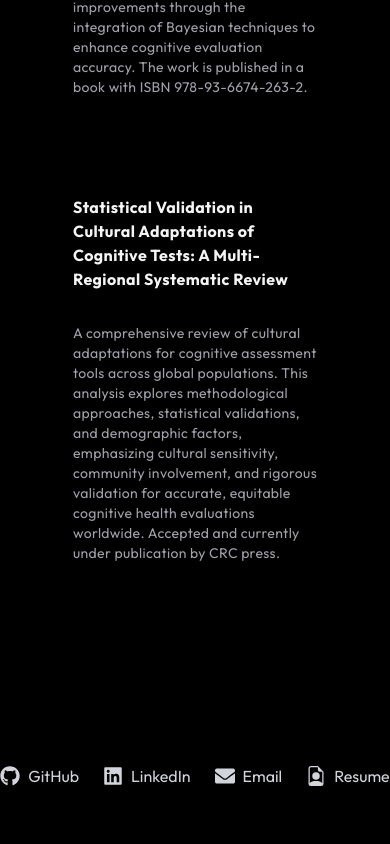
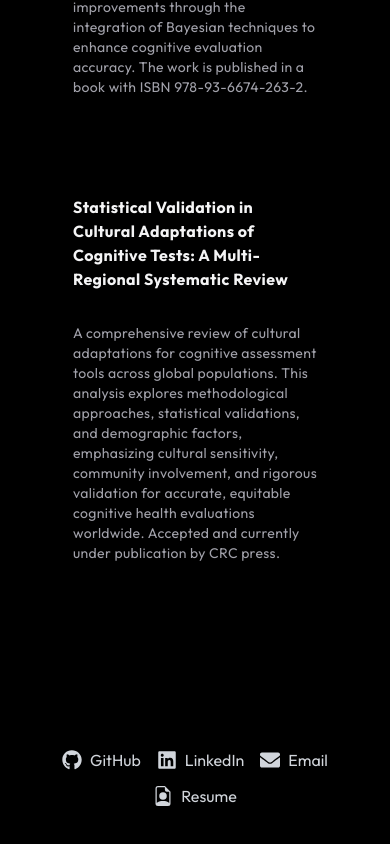
Before and after one commit to miit-daga/Portfolio, a Next.js app: page / in a window 390 px wide. Shown: the part 4534-5378 px from the top of the page. Built offline with nearby package versions, Linux system fonts and the light colour scheme; no server answers.

Commit message:
Fixed icon issue for phones in socials component

```diff
--- a/components/Socials.tsx
+++ b/components/Socials.tsx
@@ -3,7 +3,7 @@ import Link from "next/link"
 
 const Socials = () => {
   return (
-    <div className="flex gap-6 items-center justify-center my-14 ">
+    <div className="flex flex-wrap gap-x-4 sm:gap-x-6 gap-y-3 items-center justify-center my-10 sm:my-14 px-4">
       {socials.map((social) => {
         const IconComponent = social.icon;
         return (
```
